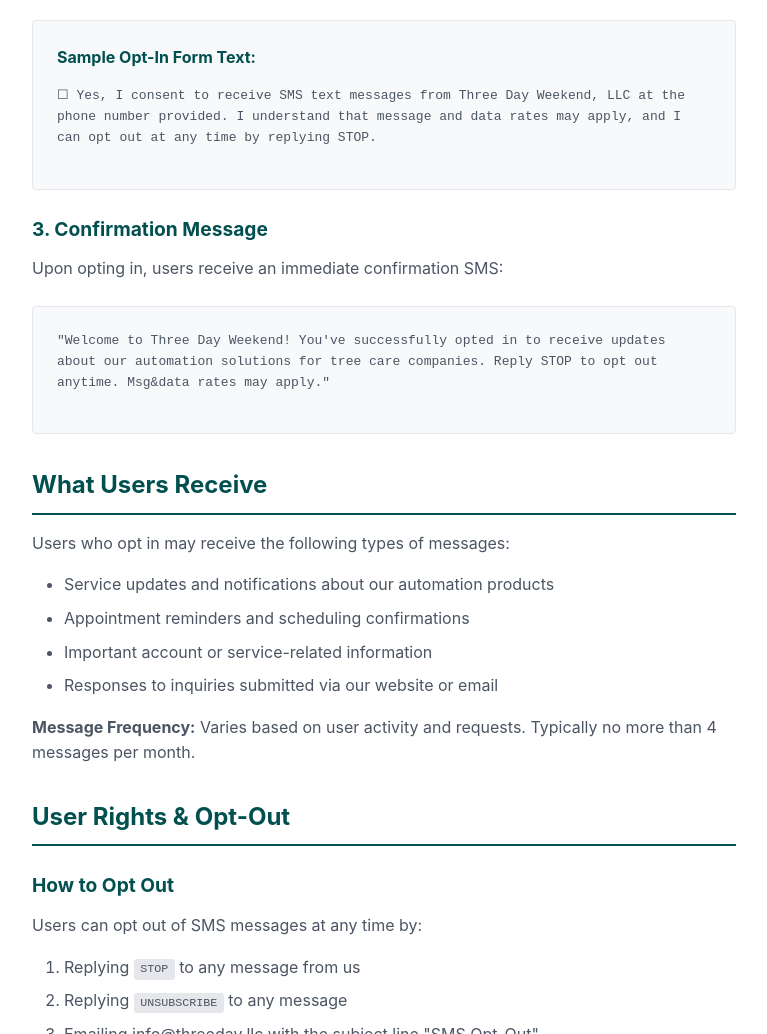
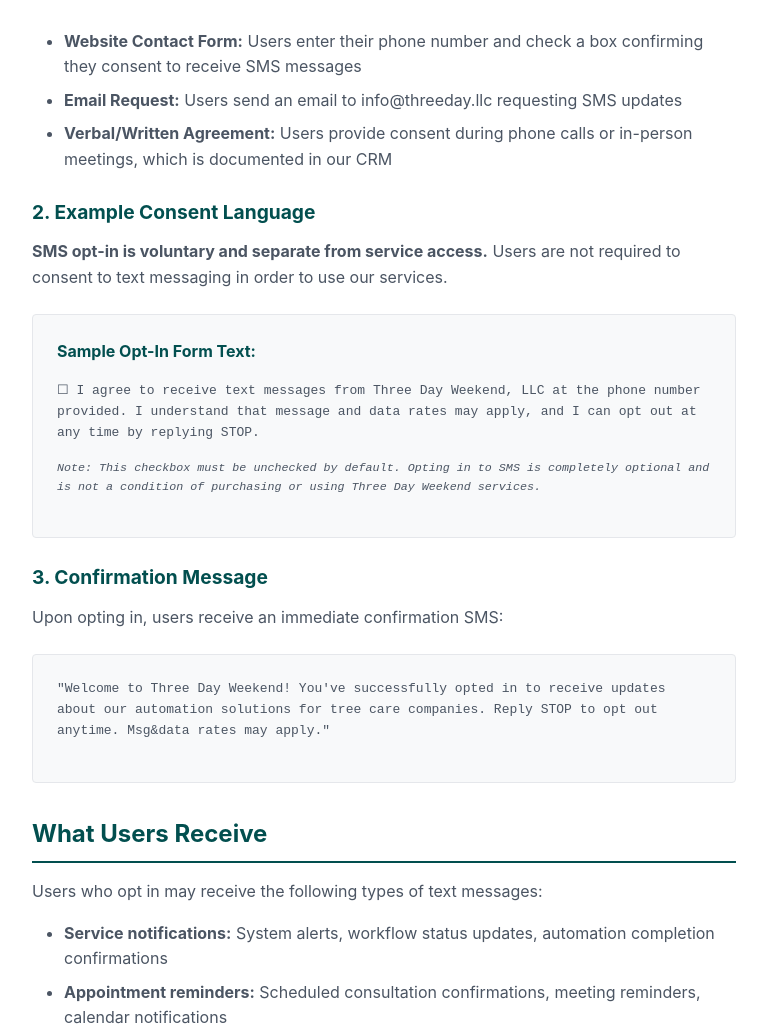
Before and after one commit to 3daywknd/website, a plain HTML site: page sms-consent.html in a window 1280 px wide. Shown: the part 1097-2131 px from the top of the page, without its empty margins (256-1023 px from the left). Drawn offline with Linux system fonts and the light colour scheme.

Commit message:
fix SMS consent page for Twilio verification: clarify optional consent, explicit opt-in language

```diff
--- a/sms-consent.html
+++ b/sms-consent.html
@@ -139,6 +139,15 @@
             and CTIA guidelines.
         </p>
 
+        <div class="consent-box">
+            <strong>Important: SMS Consent is Optional</strong>
+            <p>
+                Opting in to receive SMS text messages from Three Day Weekend is <strong>completely optional</strong>
+                and is NOT required to access or use any of our services. You can purchase, use, and receive full
+                support for our automation and back-office solutions without ever providing consent to receive text messages.
+            </p>
+        </div>
+
         <h2>How Consent is Collected</h2>
 
         <h3>1. Explicit Opt-In Process</h3>
@@ -163,12 +172,19 @@
         </ul>
 
         <h3>2. Example Consent Language</h3>
+        <p>
+            <strong>SMS opt-in is voluntary and separate from service access.</strong> Users are not required
+            to consent to text messaging in order to use our services.
+        </p>
         <div class="example">
             <h4>Sample Opt-In Form Text:</h4>
             <p>
-                ☐ Yes, I consent to receive SMS text messages from Three Day Weekend, LLC at the
-                phone number provided. I understand that message and data rates may apply, and I
-                can opt out at any time by replying STOP.
+                ☐ I agree to receive text messages from Three Day Weekend, LLC at the phone number provided.
+                I understand that message and data rates may apply, and I can opt out at any time by replying STOP.
+            </p>
+            <p style="font-size: 0.9em; margin-top: 1rem;">
+                <em>Note: This checkbox must be unchecked by default. Opting in to SMS is completely optional
+                and is not a condition of purchasing or using Three Day Weekend services.</em>
             </p>
         </div>
 
@@ -183,15 +199,17 @@
         </div>
 
         <h2>What Users Receive</h2>
-        <p>Users who opt in may receive the following types of messages:</p>
+        <p>Users who opt in may receive the following types of text messages:</p>
         <ul>
-            <li>Service updates and notifications about our automation products</li>
-            <li>Appointment reminders and scheduling confirmations</li>
-            <li>Important account or service-related information</li>
-            <li>Responses to inquiries submitted via our website or email</li>
+            <li><strong>Service notifications:</strong> System alerts, workflow status updates, automation completion confirmations</li>
+            <li><strong>Appointment reminders:</strong> Scheduled consultation confirmations, meeting reminders, calendar notifications</li>
+            <li><strong>Account updates:</strong> Important account-related information such as subscription changes, billing notifications, or service updates</li>
+            <li><strong>Support responses:</strong> Replies to inquiries submitted via our website or email</li>
         </ul>
 
         <p><strong>Message Frequency:</strong> Varies based on user activity and requests. Typically no more than 4 messages per month.</p>
+
+        <p><strong>Reminder:</strong> Opting in to SMS is not required to receive these services. All updates and notifications are also available through email and our web dashboard.</p>
 
         <h2>User Rights & Opt-Out</h2>
 
@@ -231,10 +249,11 @@
 
         <h2>Terms & Conditions</h2>
         <ul>
+            <li><strong>Consent is optional:</strong> SMS opt-in is NOT required to purchase, access, or use any Three Day Weekend services</li>
             <li>Message and data rates may apply based on your mobile carrier's plan</li>
             <li>Supported carriers include major US carriers (AT&T, Verizon, T-Mobile, Sprint, etc.)</li>
             <li>We are not responsible for delayed or undelivered messages</li>
-            <li>Consent to SMS is not a condition of purchase or use of our services</li>
+            <li>You can access all services and support without consenting to SMS communications</li>
         </ul>
 
         <h2>Compliance Statement</h2>
```
